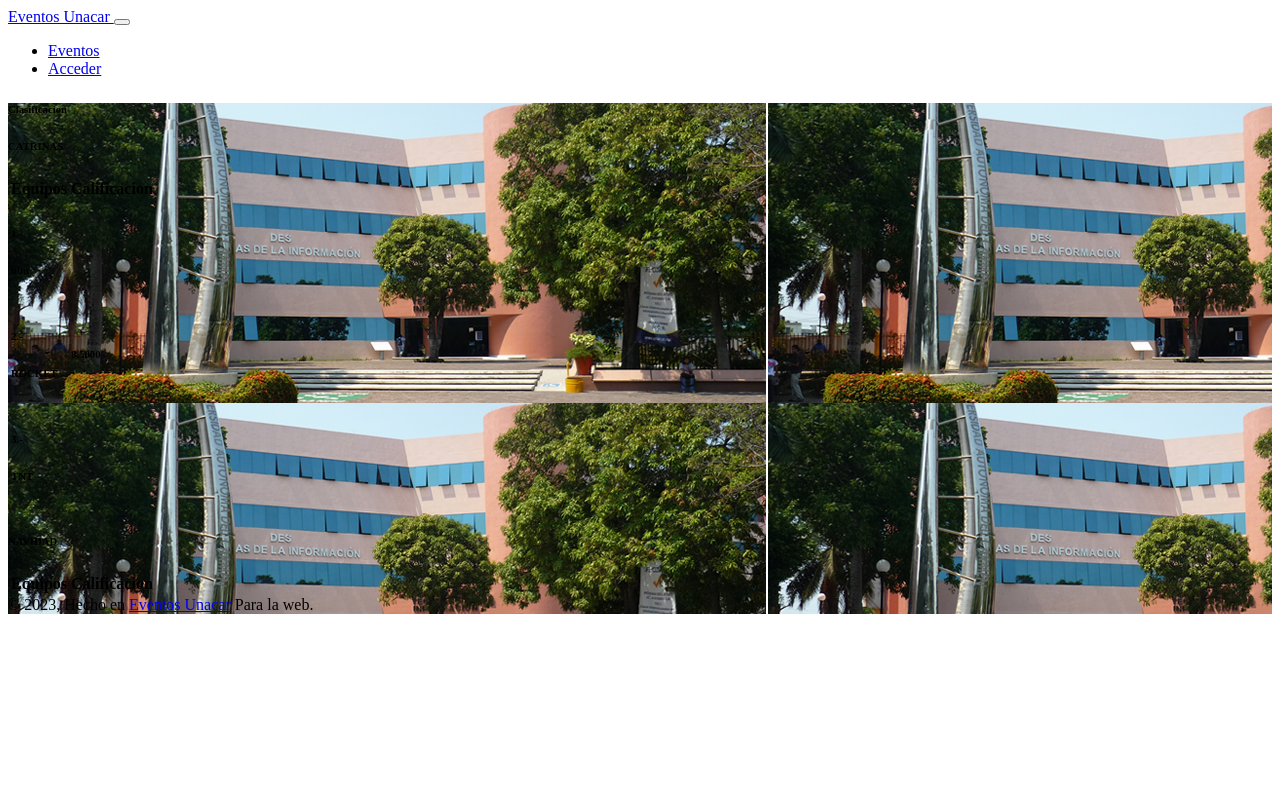
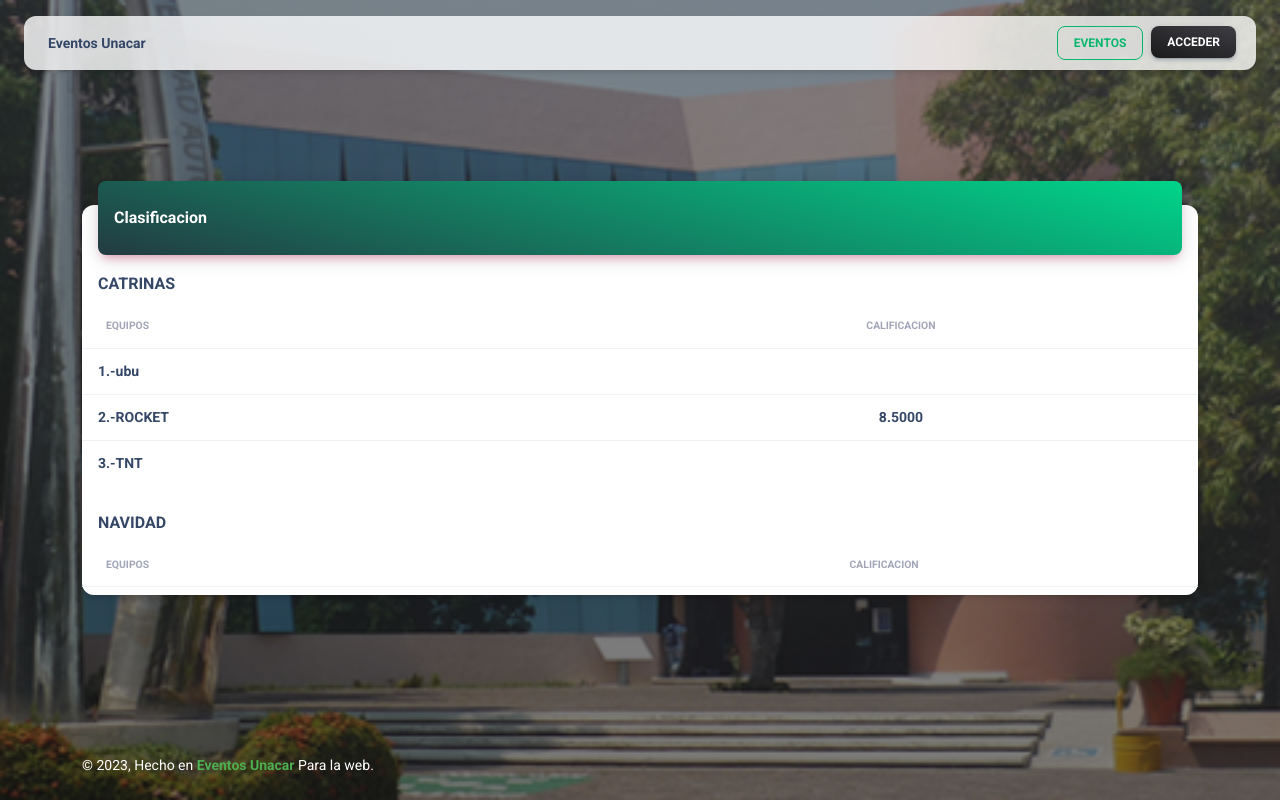
Before and after one commit to Codedemons/Sistema-Eventos-Unacar, a PHP site: page /visuals.php in a window 1280 px wide. Run offline with PHP 8.4, Linux system fonts and the light colour scheme; data comes from the database, SQL or seed files in the repository; lists and menus that the app fills with data are empty; some libraries are stand-ins or nearby versions.

Commit message:
leves  modificaciones

```diff
--- a/Juez/Calificacion.php
+++ b/Juez/Calificacion.php
@@ -62,7 +62,7 @@
 <html lang="en">
 
 <head>
-<meta charset="utf-8" />
+  <meta charset="utf-8" />
   <meta name="viewport" content="width=device-width, initial-scale=1, shrink-to-fit=no">
   <link rel="apple-touch-icon" sizes="76x76" href="assets/img/logo.ico">
   <link rel="icon" type="image/png" href="assets/img/logo.ico">
--- a/config/header.php
+++ b/config/header.php
@@ -0,0 +1,18 @@
+  <meta charset="utf-8" />
+  <meta name="viewport" content="width=device-width, initial-scale=1, shrink-to-fit=no">
+  <link rel="apple-touch-icon" sizes="76x76" href="assets/img/logo.ico">
+  <link rel="icon" type="image/png" href="assets/img/logo.ico">
+  <title>
+    Unacar Eventos
+  </title>
+  <!--     Fonts and icons     -->
+  <link rel="stylesheet" type="text/css" href="https://fonts.googleapis.com/css?family=Roboto:300,400,500,700,900|Roboto+Slab:400,700" />
+  <!-- Nucleo Icons -->
+  <link href="assets/css/nucleo-icons.css" rel="stylesheet" />
+  <link href="assets/css/nucleo-svg.css" rel="stylesheet" />
+  <!-- Font Awesome Icons -->
+  <script src="https://kit.fontawesome.com/42d5adcbca.js" crossorigin="anonymous"></script>
+  <!-- Material Icons -->
+  <link href="https://fonts.googleapis.com/icon?family=Material+Icons+Round" rel="stylesheet">
+  <!-- CSS Files -->
+  <link id="pagestyle" href="assets/css/material-dashboard.css?v=3.0.4" rel="stylesheet" />
```
